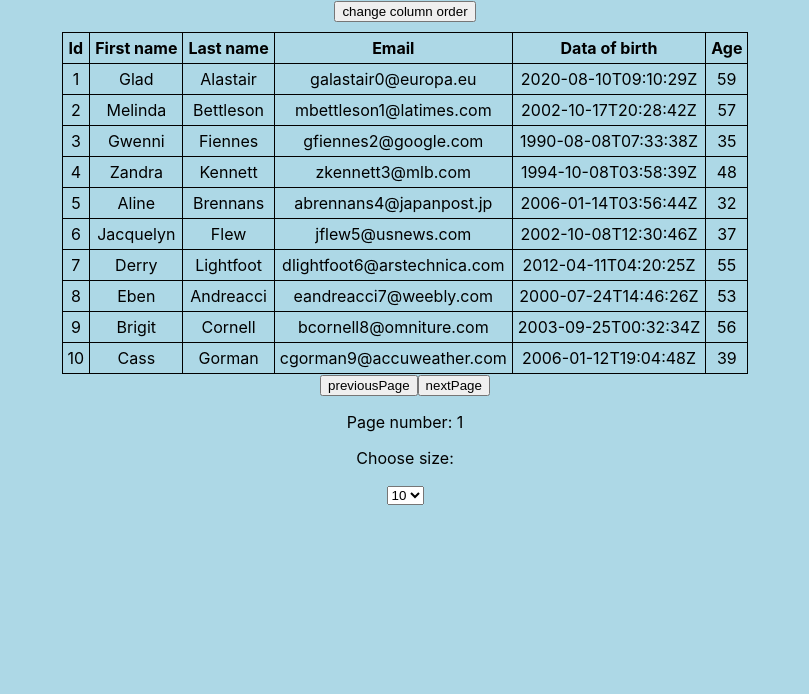
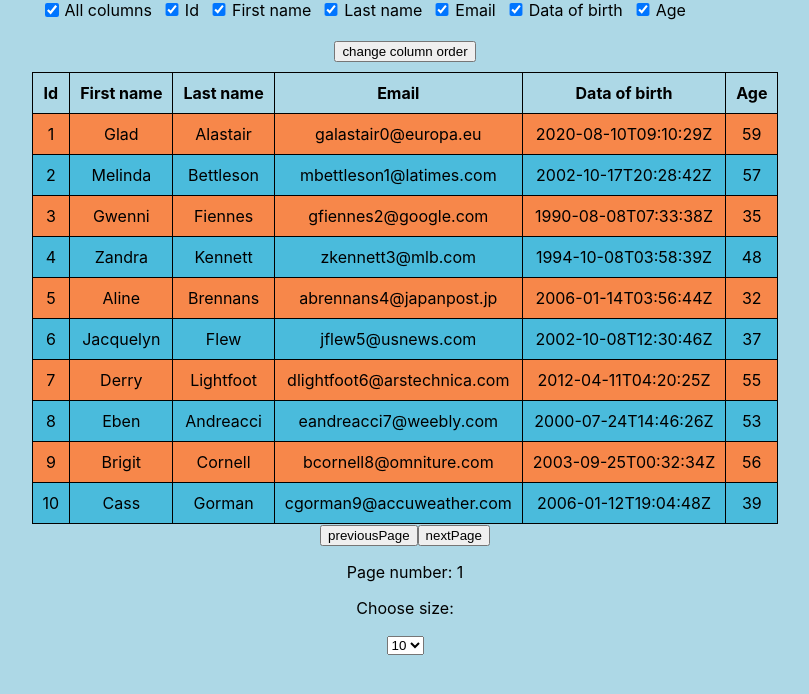
Before and after one commit to arekkonopka/table-app, a React (Create React App) app: page / in a window 1280 px wide. Shown: the top 694 px of the page, without its empty margins (235-1044 px from the left). Built offline with nearby package versions, Linux system fonts and the light colour scheme.

Commit message:
added hiding columns

```diff
--- a/src/asset/sass/App.sass
+++ b/src/asset/sass/App.sass
@@ -10,4 +10,18 @@ table
   border-collapse: collapse
 table, td, th
   border: 1px solid black
-  padding: 5px
+  padding: 10px
+  tr
+    &:nth-child(even)
+      background-color: #4abbdc
+    &:nth-child(odd)
+      background-color: #F7874A
+  th
+    background-color: lightblue
+
+.hide-columns
+  display: flex
+  flex-direction: row
+  input
+    margin-left: 10px
+    min-width: 20px
--- a/src/components/Table.js
+++ b/src/components/Table.js
@@ -19,6 +19,8 @@ const Table = () => {
     setPageSize,
     setColumnOrder,
     visibleColumns,
+    getToggleHideAllColumnsProps,
+    allColumns,
     prepareRow
   } = useTable(
     {
@@ -39,9 +41,21 @@ const Table = () => {
     }
     return randomArr
   }
-
   const changeColumnOrder = () => setColumnOrder(columnOrder(visibleColumns.map(column => column.id)))
   return <div>
+    <div className="hide-columns">
+      <input type="checkBox" id="allColumns" {...getToggleHideAllColumnsProps()} />
+      <label htmlFor="allColumns">All columns</label>
+
+      {allColumns.map(column => (
+        <div key={column.id}>
+          <input type="checkbox" id='column' {...column.getToggleHiddenProps()} />
+          <label htmlFor="column">{column.Header}</label>
+        </div>
+      ))}
+    </div>
+
+    <br></br>
     <button onClick={changeColumnOrder}>change column order</button>
     <table {...getTableProps()}>
       <thead>
```
